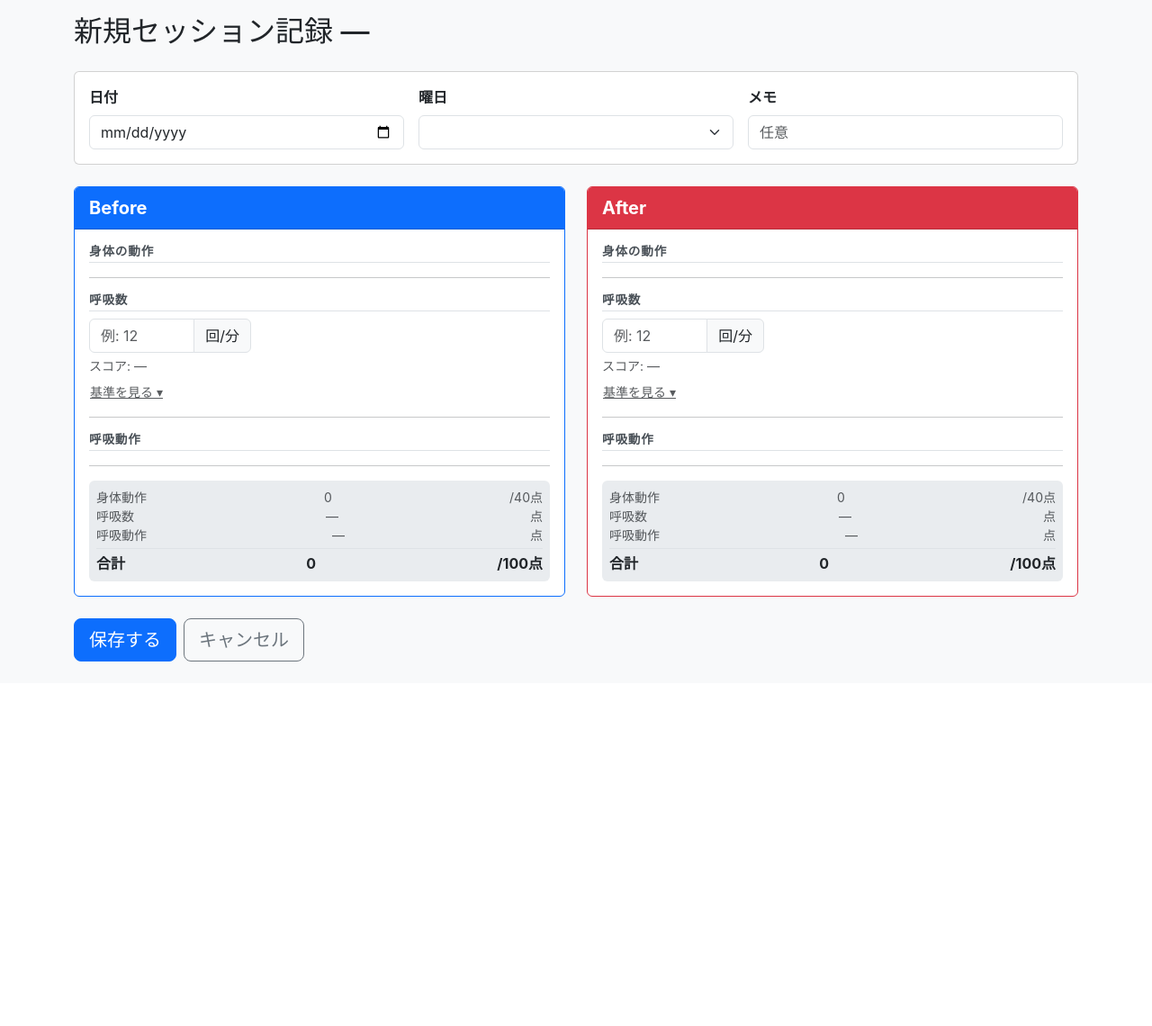
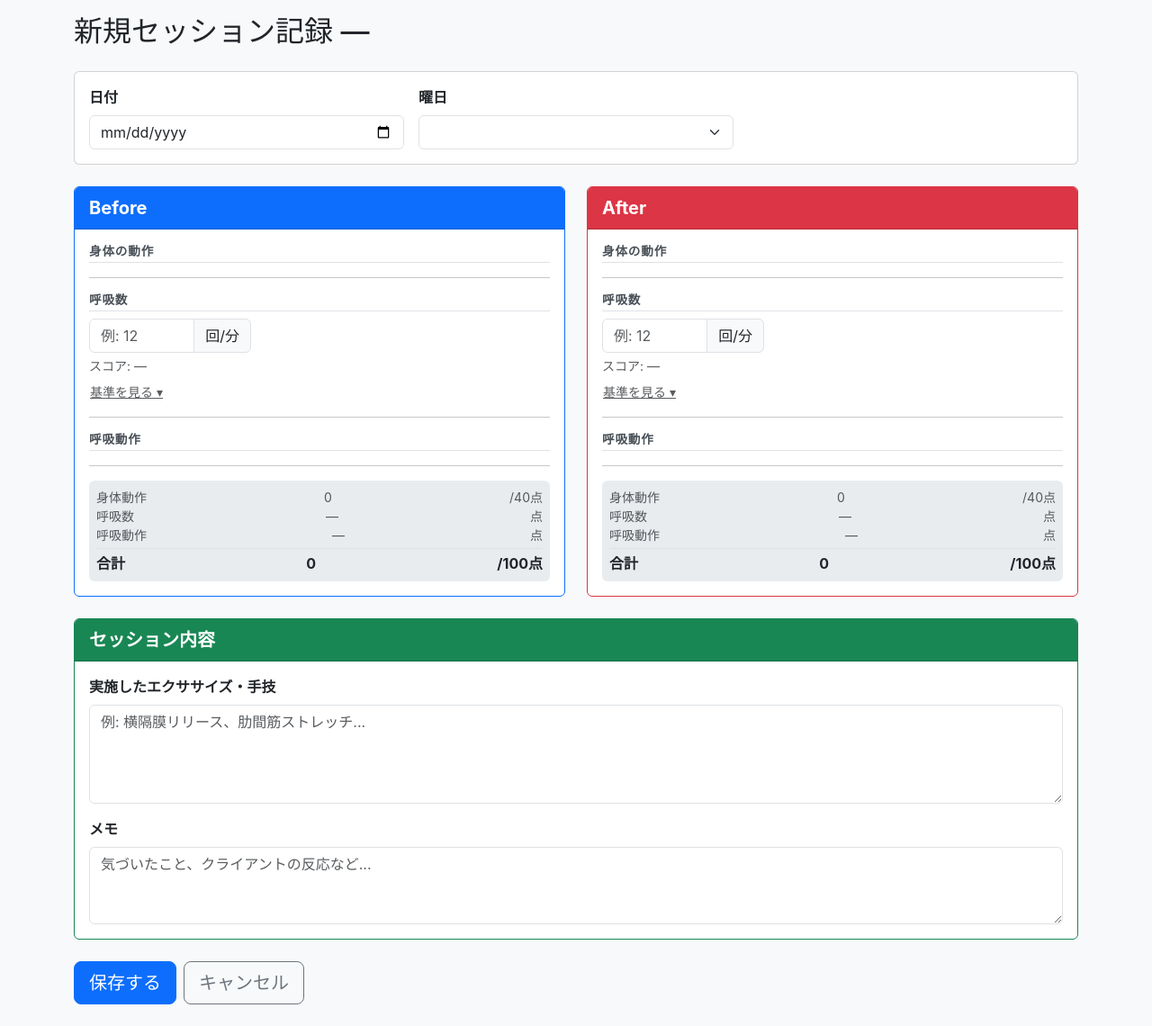
Before and after one commit to Oki-Haya/breathing-evaluation-app, a Flask app: template templates/session_new.html in a window 1280 px wide. Shown: the part 100-1240 px from the top of the page at 90% size. Before the commit the page ends 835 px from the top, so only its background shows below. Run offline with Flask 3, Linux system fonts and the light colour scheme; the template is opened without the code that fills it, so the values that code supplies are empty; some libraries are stand-ins or nearby versions.

Commit message:
セッション内容記録機能を追加
実施したエクササイズ・手技とメモをBefore/Afterの間に入力できるようにした。
新規セッション画面のメモ欄をセッション内容カードに統合し、詳細画面にも表示。

Co-Authored-By: Claude Sonnet 4.6 <noreply@anthropic.com>

```diff
--- a/app.py
+++ b/app.py
@@ -78,7 +78,8 @@ def session_new(client_id):
         session_date = request.form.get("session_date") or str(date.today())
         day_of_week = request.form.get("day_of_week", "")
         notes = request.form.get("notes", "")
-        session_id = db.create_session(client_id, session_date, day_of_week, notes)
+        exercise_notes = request.form.get("exercise_notes", "")
+        session_id = db.create_session(client_id, session_date, day_of_week, notes, exercise_notes)
 
         for etype in ("before", "after"):
             fields = {}
--- a/db.py
+++ b/db.py
@@ -101,8 +101,18 @@ def init_db():
                 stmt = stmt.strip()
                 if stmt:
                     cur.execute(stmt)
+            # マイグレーション: exercise_notes カラムを追加（既存DBへの対応）
+            try:
+                cur.execute('ALTER TABLE sessions ADD COLUMN IF NOT EXISTS exercise_notes TEXT')
+            except Exception:
+                pass
         else:
             conn.executescript(_SCHEMA_SQLITE)
+            # マイグレーション: exercise_notes カラムを追加（既存DBへの対応）
+            try:
+                conn.execute('ALTER TABLE sessions ADD COLUMN exercise_notes TEXT')
+            except Exception:
+                pass
         conn.commit()
     finally:
         conn.close()
@@ -184,13 +194,13 @@ def get_session(session_id):
         conn.close()
 
 
-def create_session(client_id, session_date, day_of_week, notes=''):
+def create_session(client_id, session_date, day_of_week, notes='', exercise_notes=''):
     conn = get_conn()
     try:
         row_id = _insert(
             conn,
-            'INSERT INTO sessions (client_id, session_date, day_of_week, notes) VALUES (?, ?, ?, ?)',
-            (client_id, session_date, day_of_week, notes),
+            'INSERT INTO sessions (client_id, session_date, day_of_week, notes, exercise_notes) VALUES (?, ?, ?, ?, ?)',
+            (client_id, session_date, day_of_week, notes, exercise_notes),
         )
         conn.commit()
         return row_id
--- a/templates/session_new.html
+++ b/templates/session_new.html
@@ -28,10 +28,6 @@
             <option value="{{ d }}" {% if d == today_dow %}selected{% endif %}>{{ d }}曜日</option>
             {% endfor %}
           </select>
-        </div>
-        <div class="col-md-4">
-          <label class="form-label fw-semibold">メモ</label>
-          <input type="text" name="notes" class="form-control" placeholder="任意">
         </div>
       </div>
     </div>
@@ -202,7 +198,24 @@
     {% endfor %}
   </div>
 
-  <div class="mt-4 d-flex gap-2">
+  <!-- セッション内容 -->
+  <div class="card mb-4 border-success mt-4">
+    <div class="card-header bg-success text-white fw-bold fs-5">セッション内容</div>
+    <div class="card-body">
+      <div class="mb-3">
+        <label class="form-label fw-semibold">実施したエクササイズ・手技</label>
+        <textarea name="exercise_notes" class="form-control" rows="4"
+                  placeholder="例: 横隔膜リリース、肋間筋ストレッチ..."></textarea>
+      </div>
+      <div class="mb-0">
+        <label class="form-label fw-semibold">メモ</label>
+        <textarea name="notes" class="form-control" rows="3"
+                  placeholder="気づいたこと、クライアントの反応など..."></textarea>
+      </div>
+    </div>
+  </div>
+
+  <div class="d-flex gap-2">
     <button type="submit" class="btn btn-primary btn-lg">保存する</button>
     <a href="{{ url_for('client_detail', client_id=client.id) }}" class="btn btn-outline-secondary btn-lg">キャンセル</a>
   </div>
```
Also changed, not shown: templates/session_detail.html (+21 -1 lines).
